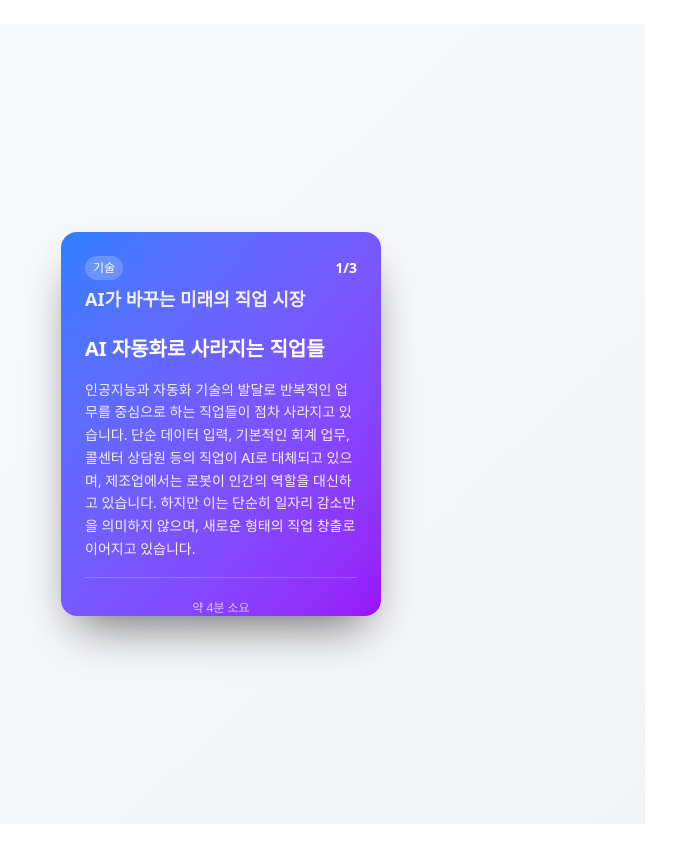
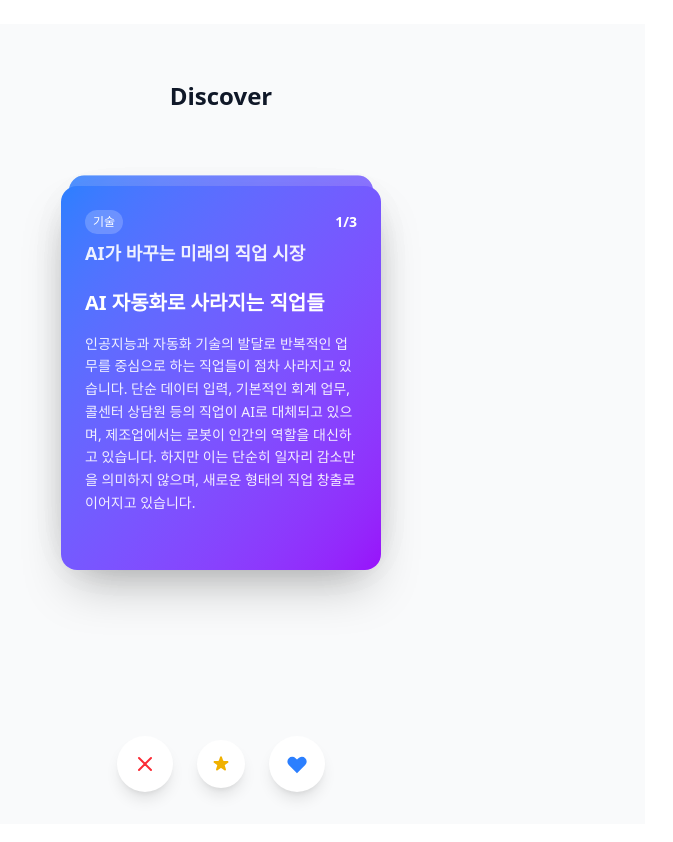
Before and after one commit to studio-wangjin/readbit, a Next.js app: page /cards in a window 1280 px wide. Shown: the top 842 px of the page, without its empty margins (419-1092 px from the left). Built offline with nearby package versions, Linux system fonts and the light colour scheme.

Commit message:
feat: 카드 애니메이션 개선

```diff
--- a/src/app/cards/components/CardStack.tsx
+++ b/src/app/cards/components/CardStack.tsx
@@ -72,12 +72,36 @@ export default function CardStack() {
 
   const cardsToShow = getCardsToShow();
 
+  const handleActionClick = useCallback((action: 'dislike' | 'bookmark' | 'like') => {
+    switch (action) {
+      case 'dislike':
+        handleSwipe('left');
+        break;
+      case 'like':
+        handleSwipe('right');
+        break;
+      case 'bookmark':
+        // TODO: 북마크 기능 구현
+        console.log('Bookmark clicked');
+        break;
+    }
+  }, [handleSwipe]);
+
   return (
-    <div className="relative w-full h-screen flex items-center justify-center">
-      <div className="relative w-80 h-96">
+    <div className="relative w-full h-screen flex flex-col bg-gray-50">
+      {/* Header */}
+      <div className="pt-14 pb-6 px-6">
+        <h1 className="text-2xl font-bold text-gray-900 text-center">Discover</h1>
+      </div>
+
+      {/* Card Stack Container */}
+      <div className="flex-1 flex items-center justify-center px-6">
+        <div className="relative w-80 h-[500px]">
           {cardsToShow.map((card, index) => {
             const zIndex = cardsToShow.length - index;
-          const scale = 1 - (index * 0.05);
+            const scale = index === 0 ? 1 : 0.95;
+            const yOffset = index === 0 ? 0 : -20;
+            const opacity = index === 0 ? 1 : 0.6;
             const isTop = index === 0;
 
             return (
@@ -87,11 +111,49 @@ export default function CardStack() {
                 onSwipe={handleSwipe}
                 zIndex={zIndex}
                 scale={scale}
+                yOffset={yOffset}
+                opacity={opacity}
                 isTop={isTop}
               />
             );
           })}
         </div>
       </div>
+
+      {/* Action Buttons */}
+      <div className="pb-8 px-6">
+        <div className="flex justify-center items-center space-x-6">
+          {/* Dislike Button */}
+          <button
+            onClick={() => handleActionClick('dislike')}
+            className="w-14 h-14 rounded-full bg-white shadow-lg flex items-center justify-center hover:bg-gray-50 transition-colors"
+          >
+            <svg className="w-6 h-6 text-red-500" fill="none" stroke="currentColor" viewBox="0 0 24 24">
+              <path strokeLinecap="round" strokeLinejoin="round" strokeWidth={2} d="M6 18L18 6M6 6l12 12" />
+            </svg>
+          </button>
+
+          {/* Bookmark Button */}
+          <button
+            onClick={() => handleActionClick('bookmark')}
+            className="w-12 h-12 rounded-full bg-white shadow-lg flex items-center justify-center hover:bg-gray-50 transition-colors"
+          >
+            <svg className="w-5 h-5 text-yellow-500" fill="currentColor" viewBox="0 0 20 20">
+              <path d="M9.049 2.927c.3-.921 1.603-.921 1.902 0l1.07 3.292a1 1 0 00.95.69h3.462c.969 0 1.371 1.24.588 1.81l-2.8 2.034a1 1 0 00-.364 1.118l1.07 3.292c.3.921-.755 1.688-1.54 1.118l-2.8-2.034a1 1 0 00-1.175 0l-2.8 2.034c-.784.57-1.838-.197-1.539-1.118l1.07-3.292a1 1 0 00-.364-1.118L2.98 8.72c-.783-.57-.38-1.81.588-1.81h3.461a1 1 0 00.951-.69l1.07-3.292z" />
+            </svg>
+          </button>
+
+          {/* Like Button */}
+          <button
+            onClick={() => handleActionClick('like')}
+            className="w-14 h-14 rounded-full bg-white shadow-lg flex items-center justify-center hover:bg-gray-50 transition-colors"
+          >
+            <svg className="w-6 h-6 text-blue-500" fill="currentColor" viewBox="0 0 20 20">
+              <path fillRule="evenodd" d="M3.172 5.172a4 4 0 015.656 0L10 6.343l1.172-1.171a4 4 0 115.656 5.656L10 17.657l-6.828-6.829a4 4 0 010-5.656z" clipRule="evenodd" />
+            </svg>
+          </button>
+        </div>
+      </div>
+    </div>
   );
 }
--- a/src/app/cards/components/SwipeCard.tsx
+++ b/src/app/cards/components/SwipeCard.tsx
@@ -20,6 +20,8 @@ interface SwipeCardProps {
   onSwipe: (direction: 'left' | 'right') => void;
   zIndex: number;
   scale: number;
+  yOffset?: number;
+  opacity?: number;
   isTop: boolean;
 }
 
@@ -28,6 +30,8 @@ export default function SwipeCard({
   onSwipe,
   zIndex,
   scale,
+  yOffset = 0,
+  opacity: cardOpacity = 1,
   isTop,
 }: SwipeCardProps) {
   const [isDragging, setIsDragging] = useState(false);
@@ -68,7 +72,8 @@ export default function SwipeCard({
   }, [isDragging, isTop, position, onSwipe]);
 
   const rotation = position.x * 0.1;
-  const opacity = isTop ? Math.max(0.3, 1 - Math.abs(position.x) / 300) : 1;
+  const swipeOpacity = isTop ? Math.max(0.3, 1 - Math.abs(position.x) / 300) : 1;
+  const finalOpacity = isTop ? swipeOpacity : cardOpacity;
 
   return (
     <div
@@ -77,10 +82,10 @@ export default function SwipeCard({
         isDragging ? 'cursor-grabbing' : ''
       } ${isTop ? '' : 'pointer-events-none'}`}
       style={{
-        transform: `translateX(${position.x}px) translateY(${position.y}px) rotate(${rotation}deg) scale(${scale})`,
+        transform: `translateX(${position.x}px) translateY(${position.y + yOffset}px) rotate(${rotation}deg) scale(${scale})`,
         zIndex: zIndex,
-        opacity: opacity,
-        transition: isDragging ? 'none' : 'transform 0.3s ease-out, opacity 0.3s ease-out',
+        opacity: finalOpacity,
+        transition: isDragging ? 'none' : 'all 0.4s cubic-bezier(0.175, 0.885, 0.32, 1.275)',
       }}
 {...(isTop ? {
         onMouseDown: (e: React.MouseEvent) => handleStart(e.clientX, e.clientY),
@@ -122,14 +127,6 @@ export default function SwipeCard({
           </p>
         </div>
 
-        {/* 하단: 읽기 시간 */}
-        <div className="mt-4 pt-4 border-t border-white/20">
-          <div className="text-center">
-            <span className="text-xs opacity-70">
-              약 {cardData.part.readingTime}분 소요
-            </span>
-          </div>
-        </div>
       </div>
 
       {isTop && Math.abs(position.x) > 50 && (
```
Lines whose indentation alone changed are shown as unchanged.
